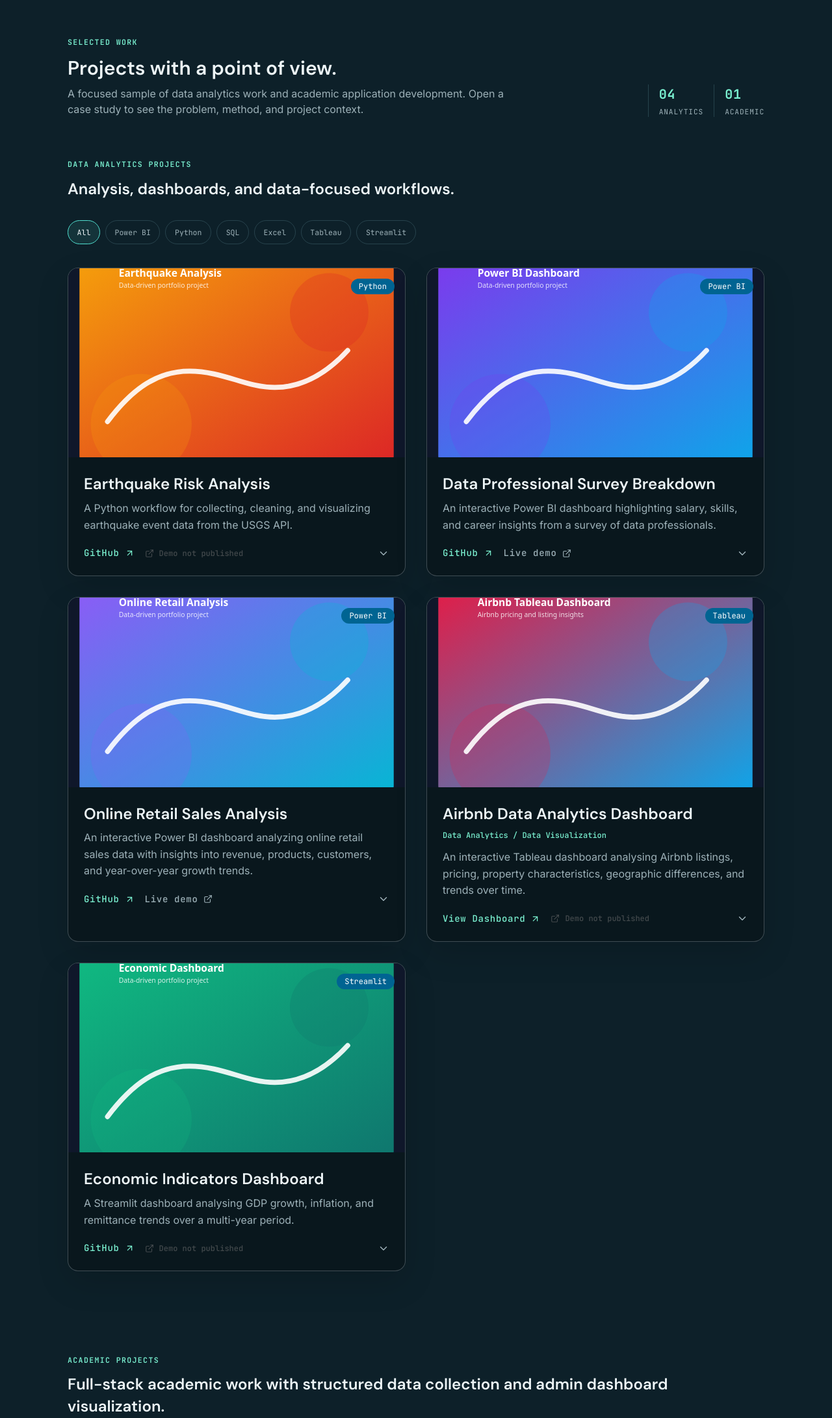
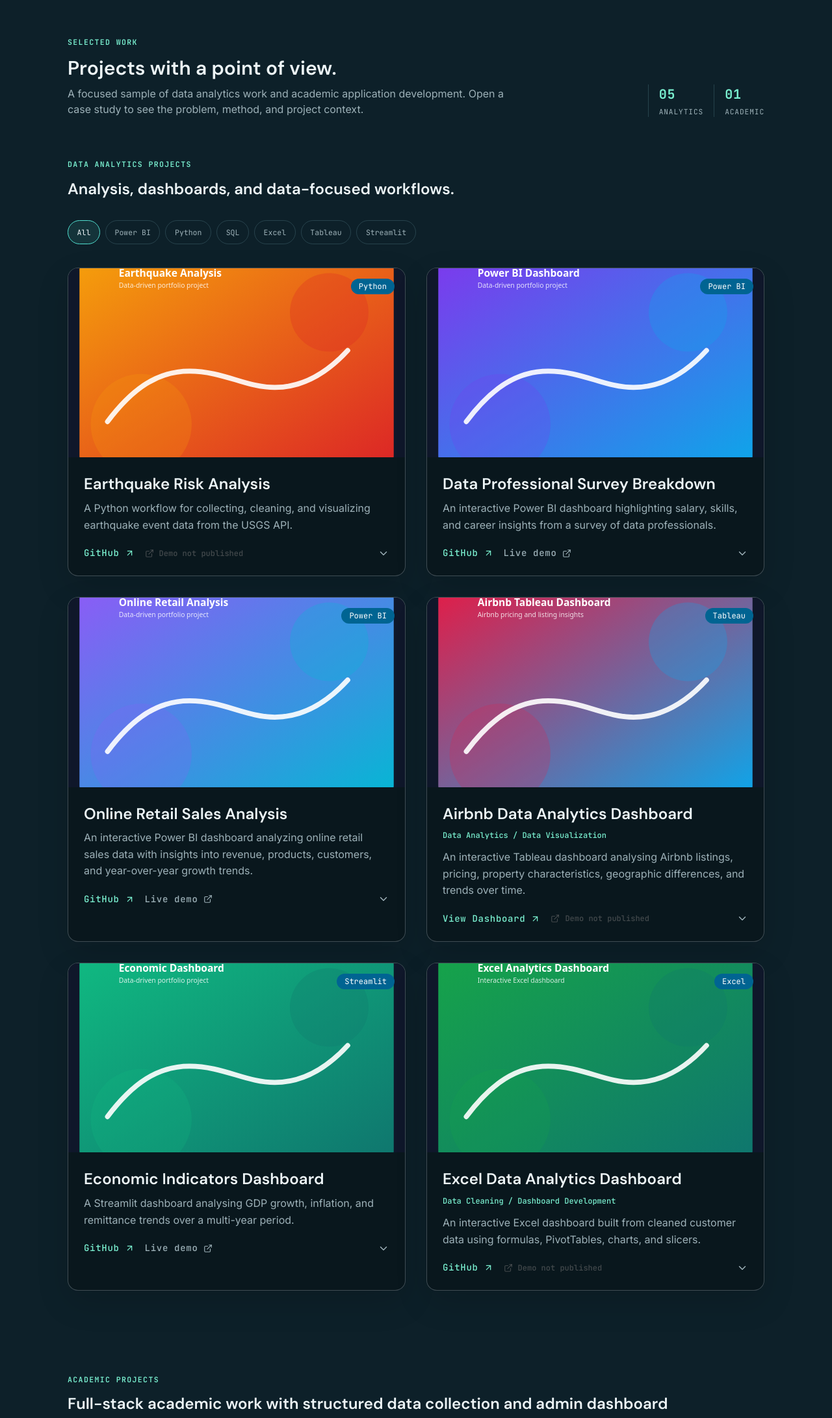
Before and after one commit to Nima-vd/Portfolio, a React (Vite) app: page / in a window 1280 px wide. Shown: the part 6268-8451 px from the top of the page at 65% size. Built offline with nearby package versions, Linux system fonts and the light colour scheme.

Commit message:
add excel and demo of streamlit

```diff
--- a/src/components/Projects.jsx
+++ b/src/components/Projects.jsx
@@ -8,6 +8,9 @@ const airbnbDashboardUrl = 'https://public.tableau.com/views/AirBnB_178686435691
 const powerBiDemoLinks = {
   'Data Professional Survey Breakdown': 'https://app.powerbi.com/groups/me/reports/7fd9867a-8716-4749-8dbf-9d0dc7ad28d3/31dedc16a0370310a1e2?experience=power-bi',
   'Online Retail Sales Analysis': 'https://app.powerbi.com/groups/me/reports/0c768731-399d-4c0b-ae98-fe50f5b4aca2/4ca8e2cdc3c3cbad2e09?experience=power-bi',
+}
+const streamlitDemoLinks = {
+  'Economic Indicators Dashboard': 'https://dashboard-nepal.streamlit.app/',
 }
 
 const createSvgImage = (title, accent, secondary, subtitle = 'Data-driven portfolio project') => {
@@ -40,6 +43,26 @@ const dataAnalyticsProjects = [
     ],
   },
   { title: 'Economic Indicators Dashboard', tag: 'Streamlit', category: 'Streamlit', description: 'A Streamlit dashboard analysing GDP growth, inflation, and remittance trends over a multi-year period.', imageSrc: createSvgImage('Economic Dashboard', '#10b981', '#0f766e'), link: 'https://github.com/Nima-vd/Nepal-Economic-Dashboard', demo: null, problem: 'Make long-term economic indicators easier to explore together through an interactive dashboard.', dataset: 'Economic indicator time-series data from 2000 to 2023.', tools: 'Python, Streamlit, data preparation, and interactive visualization.', methodology: 'Bring multiple indicators into one navigable dashboard for trend comparison.', dataCleaning: 'Align indicator names, years, and values to support consistent time-series views.', analysis: 'Compare GDP growth, inflation, and remittance trends across the shared period.', insights: 'Users can inspect multiple indicators across the same time window and identify key shifts.', value: 'Creates a clearer starting point for contextual economic analysis and stakeholder review.', challenges: 'Making indicators with different scales readable in one dashboard.', learned: 'How interactive controls can make longitudinal analysis more approachable.' },
+  {
+    title: 'Excel Data Analytics Dashboard',
+    tag: 'Excel',
+    category: 'Excel',
+    label: 'Data Cleaning / Dashboard Development',
+    description: 'An interactive Excel dashboard built from cleaned customer data using formulas, PivotTables, charts, and slicers.',
+    imageSrc: createSvgImage('Excel Analytics Dashboard', '#16a34a', '#0f766e', 'Interactive Excel dashboard'),
+    link: 'https://github.com/Nima-vd/Excel-Data-Analytics-dashboard',
+    demo: null,
+    problem: 'Transform a raw customer dataset into a clear and interactive dashboard for exploring business patterns.',
+    dataset: 'Customer dataset with 26,100 unique records after duplicate removal and preparation.',
+    tools: 'Microsoft Excel, Excel formulas, PivotTables, PivotCharts, slicers, and dashboard design.',
+    methodology: 'Clean and format the source data, create an age group field, summarize dimensions with PivotTables, then connect charts and slicers into an interactive dashboard.',
+    dataCleaning: 'Removed duplicate records, standardized values with Find and Replace, formatted income and currency fields, adjusted decimal places, and created age groups with an IF formula.',
+    analysis: 'Explored income, purchases, age, customer commute, marital status, region, education, and occupation.',
+    insights: 'The dashboard makes customer segments and relationships between income, purchasing, demographic, and regional dimensions easier to explore.',
+    value: 'Demonstrates how Excel can turn a prepared dataset into an accessible, filterable business analysis tool.',
+    challenges: 'Keeping the data preparation, PivotTable summaries, charts, and slicer interactions consistent across the dashboard.',
+    learned: 'Strengthened practical skills in data cleaning, conditional logic, PivotTables, visualization, and interactive dashboard development.',
+  },
 ]
 
 const academicProjects = [
@@ -67,7 +90,7 @@ const academicProjects = [
 
 function ProjectCard({ project, index }) {
   const [expanded, setExpanded] = useState(false)
-  const demo = project.demo || powerBiDemoLinks[project.title]
+  const demo = project.demo || powerBiDemoLinks[project.title] || streamlitDemoLinks[project.title]
   return (
     <motion.article initial={{ opacity: 0, y: 24 }} whileInView={{ opacity: 1, y: 0 }} viewport={{ once: true, amount: 0.12 }} transition={{ delay: index * 0.07 }} className="group bg-surface-container-lowest border border-outline-variant/30 rounded-2xl overflow-hidden project-card" style={{ perspective: 900 }}>
       <div className="aspect-video bg-surface-container-high overflow-hidden relative">
@@ -98,7 +121,7 @@ export default function Projects() {
   return (
     <section className="py-stack-xl bg-surface" id="projects">
       <div className="max-w-container-max mx-auto px-margin-mobile md:px-gutter">
-        <div className="flex flex-col lg:flex-row lg:items-end justify-between gap-6 mb-stack-lg"><div><p className="eyebrow">Selected work</p><h2 className="font-headline-md text-headline-md text-on-surface mt-3">Projects with a point of view.</h2><p className="text-secondary font-body-md mt-2 max-w-2xl">A focused sample of data analytics work and academic application development. Open a case study to see the problem, method, and project context.</p></div><div className="project-stats"><span><strong>04</strong> analytics</span><span><strong>01</strong> academic</span></div></div>
+        <div className="flex flex-col lg:flex-row lg:items-end justify-between gap-6 mb-stack-lg"><div><p className="eyebrow">Selected work</p><h2 className="font-headline-md text-headline-md text-on-surface mt-3">Projects with a point of view.</h2><p className="text-secondary font-body-md mt-2 max-w-2xl">A focused sample of data analytics work and academic application development. Open a case study to see the problem, method, and project context.</p></div><div className="project-stats"><span><strong>05</strong> analytics</span><span><strong>01</strong> academic</span></div></div>
         <div className="mb-stack-md">
           <p className="eyebrow">Data Analytics Projects</p>
           <h3 className="font-headline-sm text-headline-sm text-on-surface mt-3">Analysis, dashboards, and data-focused workflows.</h3>
```
